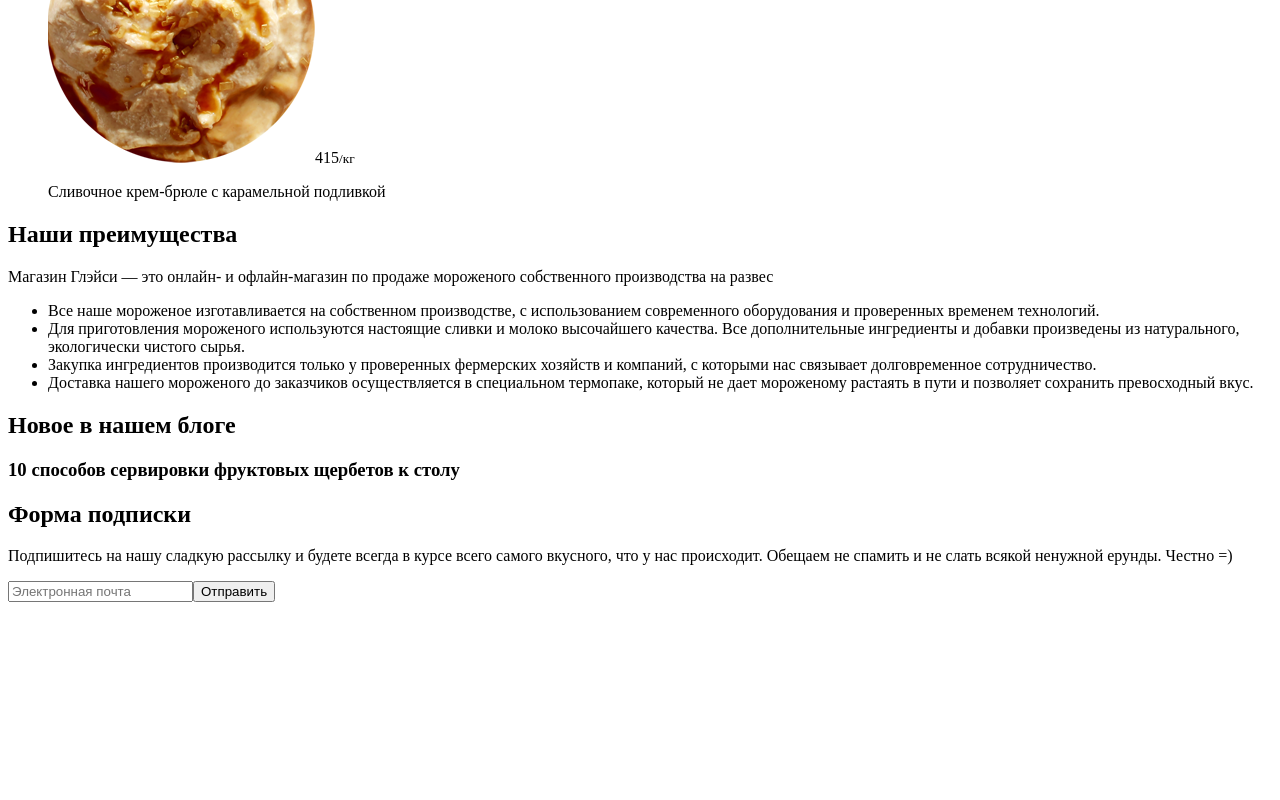
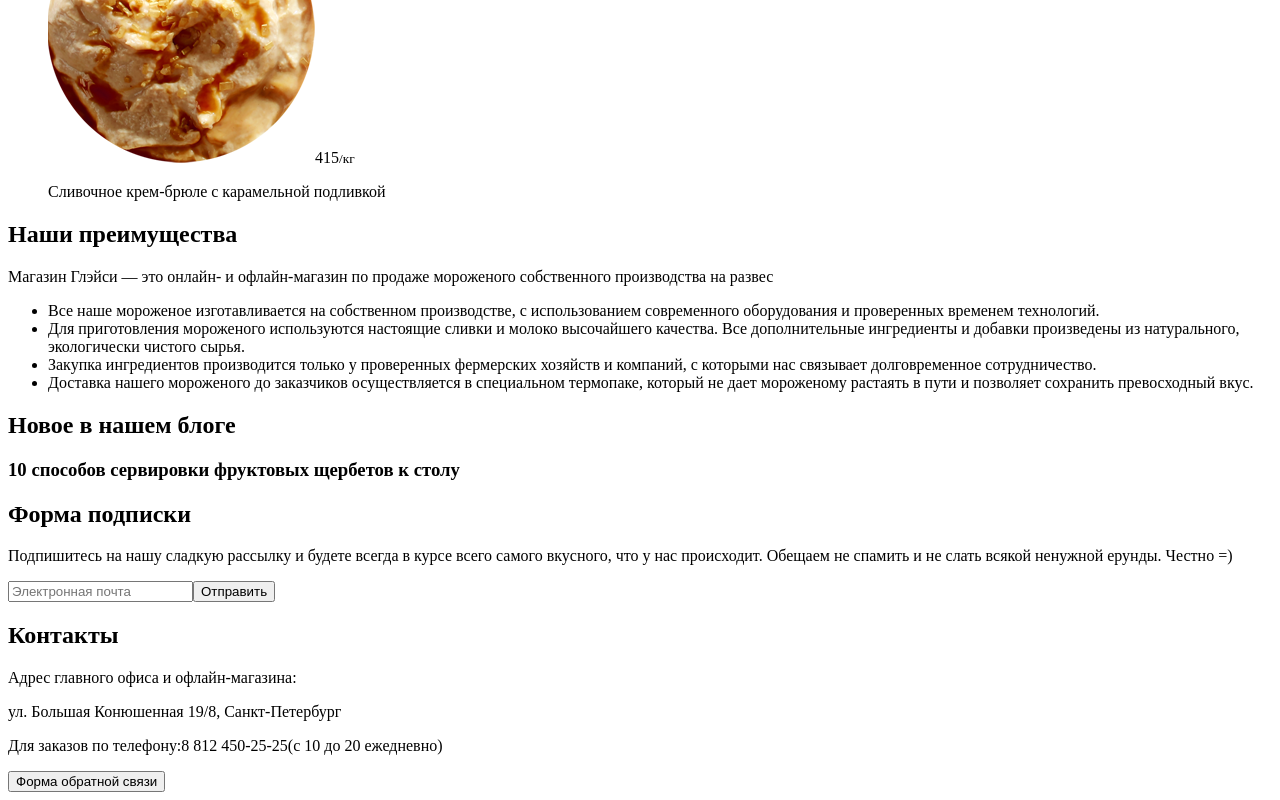
Before and after one commit to maximshigaev/gllacy, a React (Create React App) app: page / in a window 1280 px wide. Shown: the part 2574-3374 px from the top of the page. Before the commit the page ends 3184 px from the top, so only its background shows below. Built offline with nearby package versions, Linux system fonts and the light colour scheme.

Commit message:
add layout for the Contacts component

```diff
--- /dev/null
+++ b/src/components/Contacts/Contacts.tsx
@@ -0,0 +1,21 @@
+import { FC } from 'react';
+
+export const Contacts: FC = () => (
+  <section>
+    <h2 className="visually-hidden">Контакты</h2>
+    <div>
+      <p>
+        Адрес главного офиса и офлайн-магазина:
+      </p>
+      <p>
+        ул. Большая Конюшенная 19/8, Санкт-Петербург
+      </p>
+      <p>
+        Для заказов по телефону:
+        <span>8 812 450-25-25</span>
+        (с 10 до 20 ежедневно)
+      </p>
+      <button type="button" title="Форма обратной связи">Форма обратной связи</button>
+    </div>
+  </section>
+);
--- a/src/components/MainPage/MainPage.tsx
+++ b/src/components/MainPage/MainPage.tsx
@@ -9,6 +9,7 @@ import {
   Advantages,
   News,
   SubscriptionForm,
+  Contacts,
 } from '../';
 
 export const MainPage: FC = () => (
@@ -22,6 +23,7 @@ export const MainPage: FC = () => (
       <Advantages />
       <News />
       <SubscriptionForm />
+      <Contacts />
     </main>
   </>
 );
--- a/src/components/Offers/Offers.tsx
+++ b/src/components/Offers/Offers.tsx
@@ -15,7 +15,7 @@ export const Offers: FC = () => (
           height="584"
         />
         <h3>Крем-брюле и пломбир с малиновым джемом</h3>
-        <button type="button">Давайте оба</button>
+        <button type="button" title="Давайте оба">Давайте оба</button>
       </li>
     </ul>
     <ul>
--- a/src/components/Promotions/Promotions.tsx
+++ b/src/components/Promotions/Promotions.tsx
@@ -9,7 +9,7 @@ export const Promotions: FC = () => (
         <p>
           При покупке 2 кг любого фруктового мороженого, добавим в ваш заказ банку малинового варенья бесплатно.
         </p>
-        <button type="button">
+        <button type="button" title="Хочу варенье!">
           Хочу варенье!
         </button>
       </li>
@@ -18,7 +18,7 @@ export const Promotions: FC = () => (
         <p>
           При покупке 2 кг пломбира, добавим в ваш заказ упаковку вкуснейшей шоколадной присыпки совершенно бесплатно.
         </p>
-        <button type="button">
+        <button type="button" title="Хочу шоколадки!">
           Хочу шоколадки!
         </button>
       </li>
--- a/src/components/index.ts
+++ b/src/components/index.ts
@@ -8,3 +8,4 @@ export { AssortmentItem } from './AssortmentItem/AssortmentItem';
 export { Advantages} from './Advantages/Advantages';
 export { News } from './News/News';
 export { SubscriptionForm } from './SubscriptionForm/SubscriptionForm';
+export { Contacts } from './Contacts/Contacts';
```
